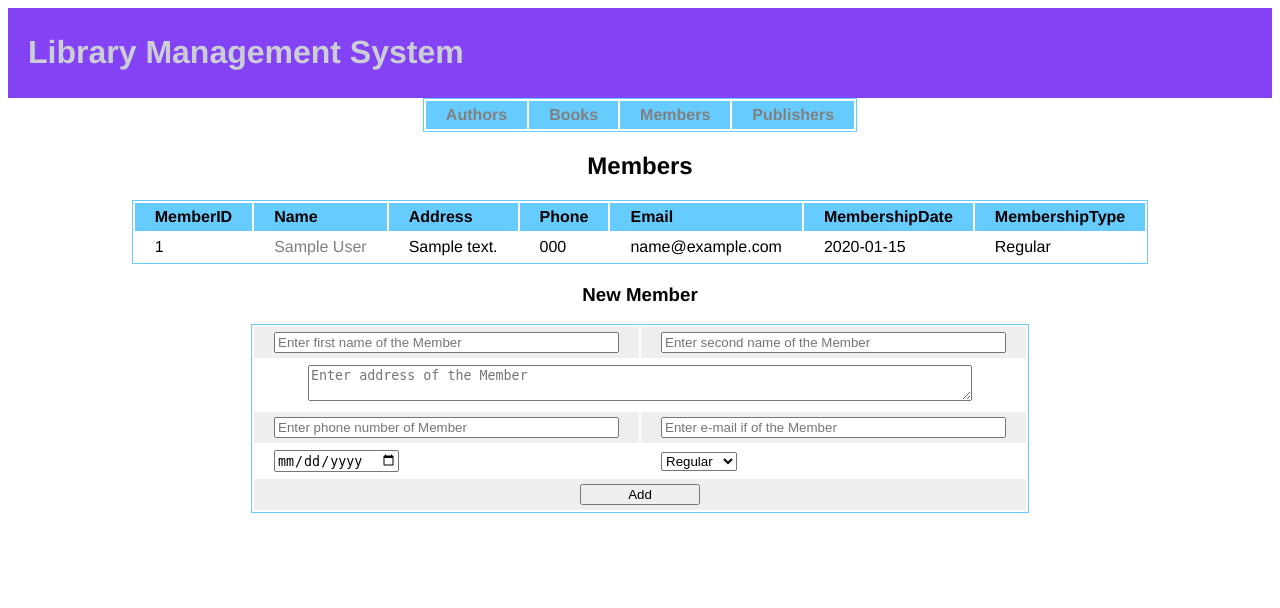
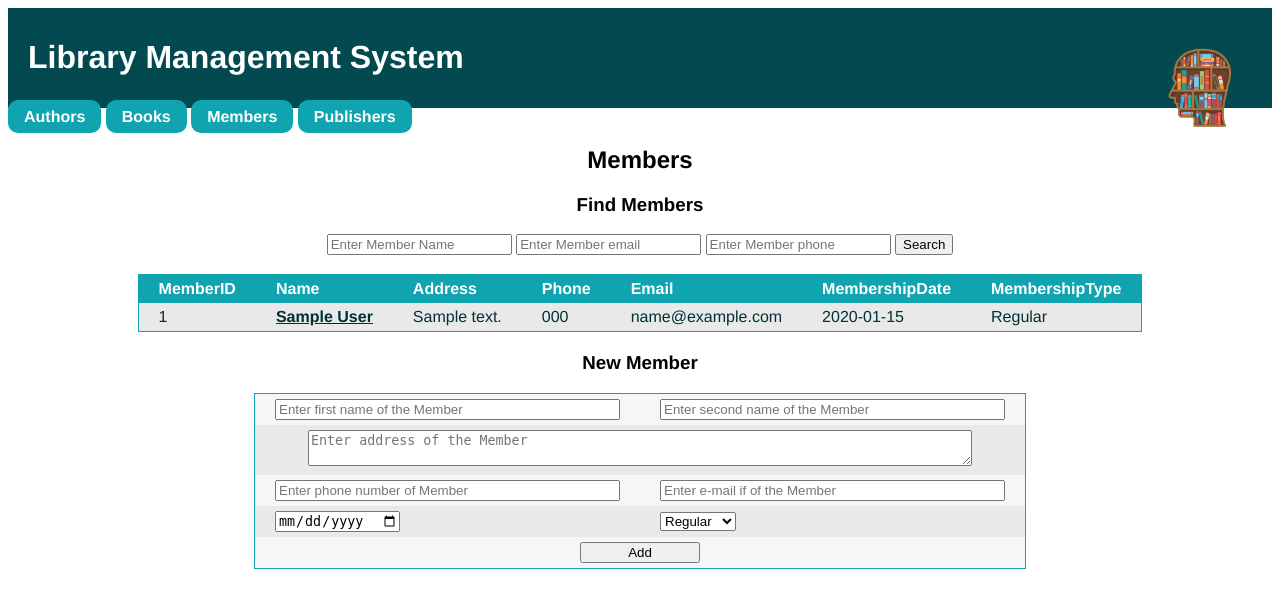
Before and after one commit to talktoarnab/Library_new, a Flask app: page /members in a window 1280 px wide. Shown: the top 608 px of the page. Run offline with Flask 3, Linux system fonts and the light colour scheme; tables that the repository leaves empty hold one stand-in row (values such as "Sample post"); lists and menus that the app fills with data are empty.

Commit message:
update version

```diff
--- a/server.py
+++ b/server.py
@@ -1,5 +1,6 @@
 from datetime import date, timedelta
 
+import flask
 from flask import Flask, render_template, request, redirect, url_for, jsonify
 from sqlalchemy import text
 
@@ -38,7 +39,7 @@ def newauthor():
 @app.route('/books', methods=['GET', 'POST'])
 def books():
     page = request.args.get('page', 1, type=int)
-    per_page = 10
+    per_page = 14
     if request.method == 'POST':
         search_query = request.form['search_query']
         search_genre = request.form['search_genre']
@@ -180,8 +181,21 @@ def newloan():
 @app.route('/members', methods=['GET', 'POST'])
 def members():
     page = request.args.get('page', 1, type=int)
-    per_page = 10
-    members = db.session.query(Member).order_by(Member.FirstName)
+    per_page = 12
+    if request.method == 'POST':
+        search_name = request.form['search_name']
+        search_email = request.form['search_mail']
+        search_phone = request.form['search_phone']
+        if search_name:
+            members = db.session.query(Member).filter(Member.FirstName.like(f"%{search_name}%") | Member.LastName.like(f"%{search_name}%")).order_by(Member.FirstName)
+        if search_email:
+            members = db.session.query(Member).filter(Member.Email.like(f"%{search_email}%")).order_by(Member.FirstName)
+        if search_phone:
+            members = db.session.query(Member).filter(Member.Phone.like(f"%{search_phone}%")).order_by(Member.FirstName)
+        if search_name == '' and search_email == '' and search_phone == '':
+            members = db.session.query(Member).order_by(Member.FirstName)
+    else:
+        members = db.session.query(Member).order_by(Member.FirstName)
     paginatedmembers = members.paginate(page=page, per_page=per_page, error_out=False)
     next_url = url_for('members', page=paginatedmembers.next_num) if paginatedmembers.has_next else None
     prev_url = url_for('members', page=paginatedmembers.prev_num) if paginatedmembers.has_prev else None
@@ -244,4 +258,5 @@ def publisher():
 
 
 if __name__ == '__main__':
-    app.run(debug=True)
+    app.debug = True
+    app.run(host='0.0.0.0', port=5000)
--- a/templates/base.html
+++ b/templates/base.html
@@ -13,33 +13,40 @@
   padding-right: 20px;
     }
     th{
-    background-color: #66ccff;
+    background-color: #0FA4AF;
+    color: white;
     }
-    tr:nth-child(even) {
-            background-color: #fff;
+    tr:nth-child(odd) {
+            background-color: #f6f6f6;
+            color: #003135;
         }
-        tr:nth-child(odd) {
-            background-color: #eeeeee;
+        tr:nth-child(even) {
+            background-color: #e9e9e9;
+            color: #003135;
         }
         div.banner{
-          padding-top: 5px;
-  padding-bottom: 5px;
+          padding-top: 10px;
+  padding-bottom: 10px;
   padding-left: 20px;
   padding-right: 20px;
-  background-color: #8442f5;
-  color: #cbced4;
+  background-color: #024950;
+  color: white;
+
         }
         table{
-        border: 1px #66ccff solid;
+        border-collapse: collapse;
+        border: 1px #0FA4AF solid;
         }
         a{
-         text-decoration: none;
-         color: grey;
+         text-decoration: underline;
+         color: #003135;
+         font-weight: bold;
         }
         a:hover{
-         text-decoration: none;
-         color: white;
-        }
+         text-decoration: underline;
+         color: #964734;
+         font-weight: bold;
+         }
     td.cen{
     text-align: center
     }
@@ -54,14 +61,29 @@
     margin: 0 5px;
     padding: 8px 16px;
     text-decoration: none;
-    background-color: #66ccff;
+    background-color: #0FA4AF;
     color: white;
     border-radius: 4px;
 }
 
 .pagination a:hover {
-    background-color: #0056b3;
+    background-color: #964734;
 }
+
+.menu a {
+    margin: 0 0px;
+    padding: 8px 16px;
+    text-decoration: none;
+    background-color: #0FA4AF;
+    color: white;
+    border-radius: 10px;
+}
+
+.menu a:hover {
+    background-color: #964734;
+}
+
+
         </style>
     <meta charset="UTF-8">
     <meta name="viewport" content="width=device-width, initial-scale=1.0">
@@ -69,18 +91,18 @@
 </head>
 <body>
     <header>
-        <div class="banner"><h1>Library Management System</h1></div>
-        <nav>
-        <table align="center">
-            <tr>
-            <th><a href="{{ url_for('authors') }}">Authors</a></th>
-            <th><a href="{{ url_for('books') }}">Books</a></th>
-            <th><a href="{{ url_for('members') }}">Members</a></th>
-            <th><a href="{{ url_for('publisher') }}">Publishers</a></th>
-            </tr>
-         </table>
+        <div class="banner" ><h1 align="left">Library Management System
+            <img src="{{ url_for('static',filename='head.png') }}" align="right" width="100" height="100"></h1>
+        </div>
+
+          <div class="menu">
+            <a href="{{ url_for('authors') }}">Authors</a>
+            <a href="{{ url_for('books') }}">Books</a>
+            <a href="{{ url_for('members') }}">Members</a>
+            <a href="{{ url_for('publisher') }}">Publishers</a>
+          </div>
             <!-- Add other navigation links here -->
-        </nav>
+
     </header>
     <main style="text-align: center">
         {% block content %}{% endblock %}
--- a/templates/members.html
+++ b/templates/members.html
@@ -2,12 +2,17 @@
 
 {% block content %}
 <style>
-a.data:hover{
-         text-decoration: none;
-         color: #66ccff;
-        }
+
 </style>
 <h2>Members</h2>
+<h3>Find Members</h3>
+<form action = "{{ url_for('members') }}" method="POST">
+    <input type="text" name="search_name" placeholder="Enter Member Name">
+    <input type="text" name="search_mail" placeholder="Enter Member email">
+    <input type="text" name="search_phone" placeholder="Enter Member phone">
+    <button type="submit">Search</button>
+</form>
+<h3></h3>
 <table border="0.5" align="center">
     <tr>
         <th>MemberID</th>
```
Also changed, not shown: DBConnect.py (deleted, +0 -33 lines), templates/bookCopies.html (+25 -8 lines), templates/books.html (+4 -3 lines), static/head.png (added), templates/head2.png (added), templates/test.png (added), 1 other file.
